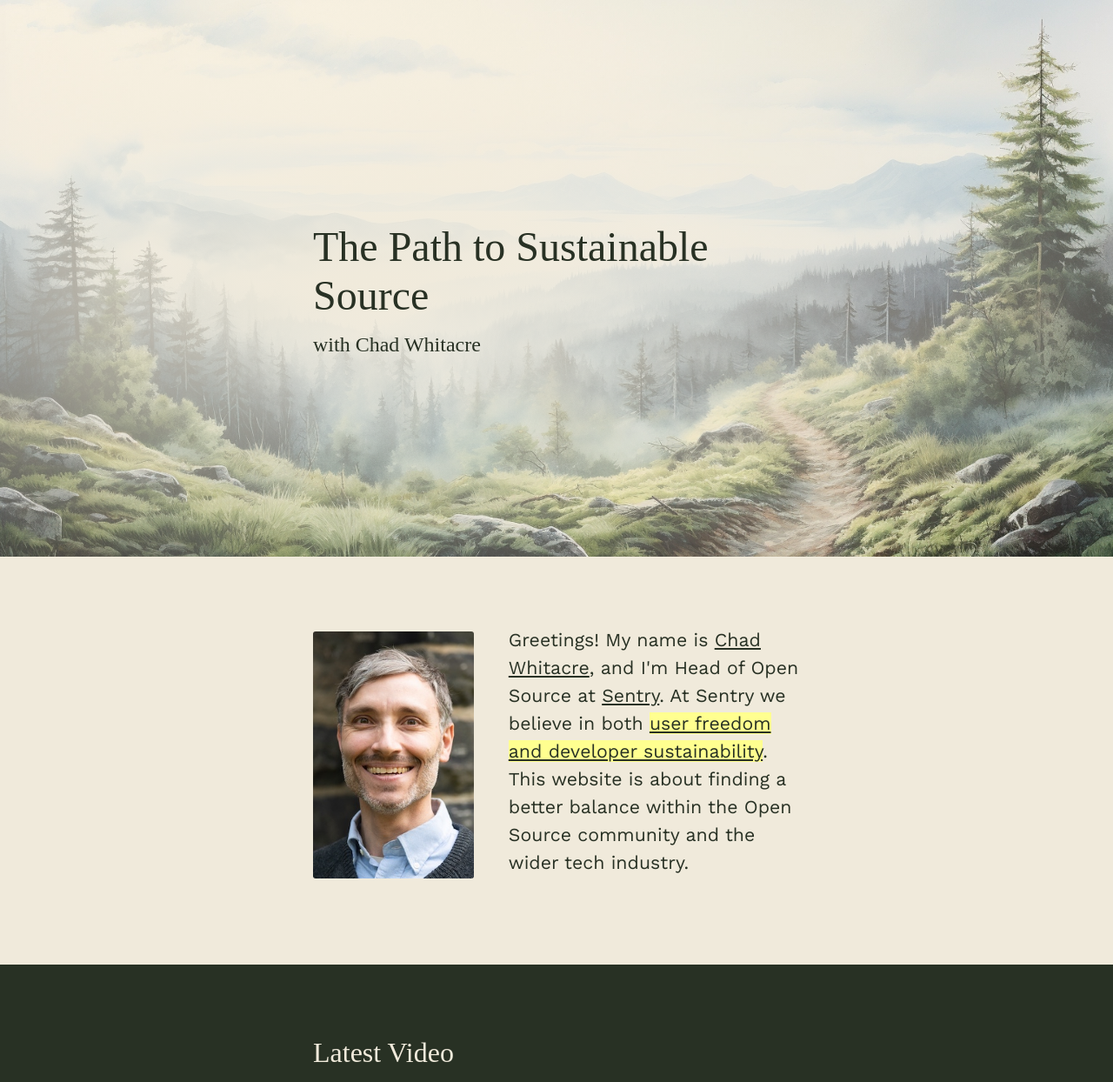
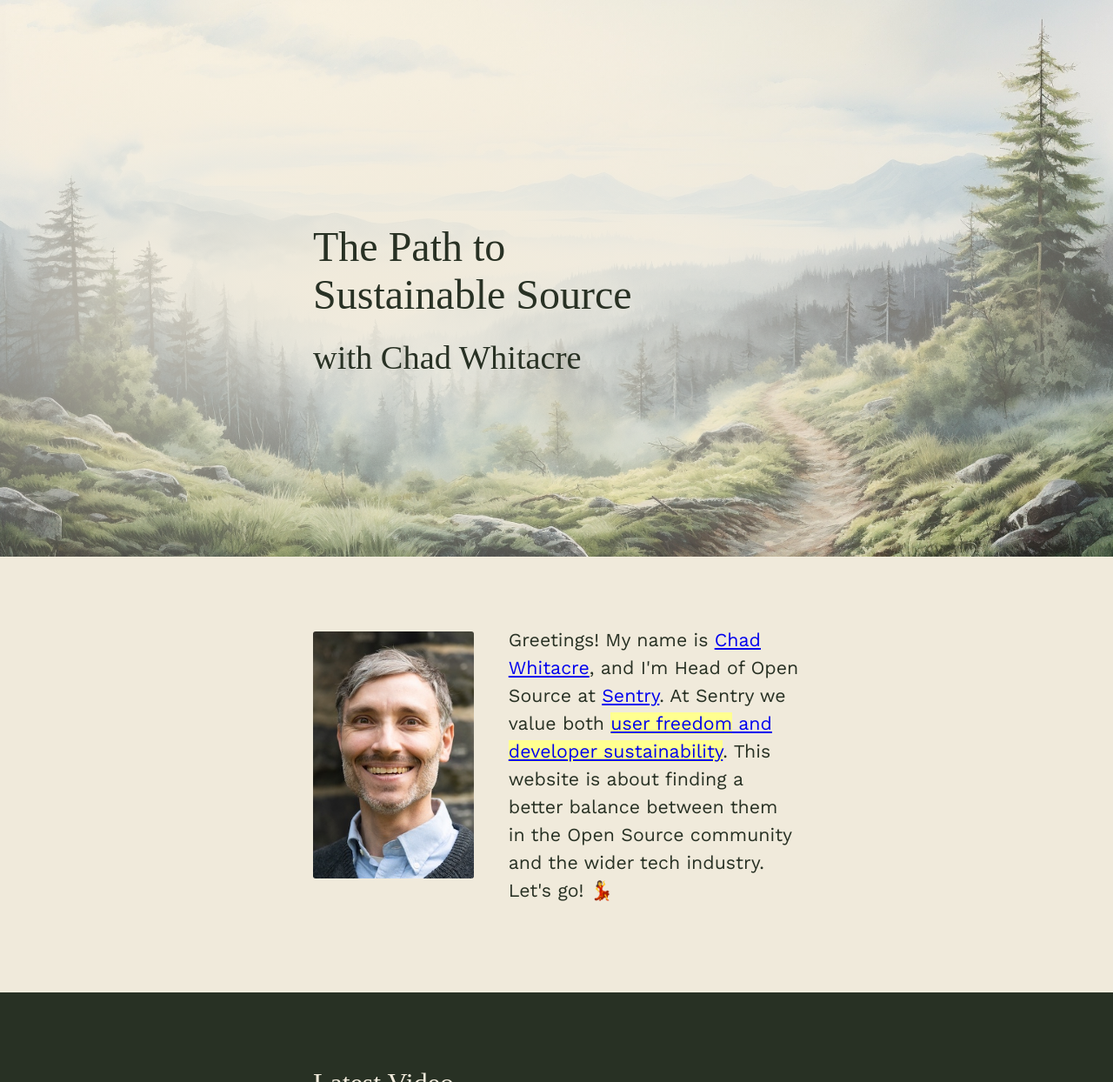
Before and after one commit to chadwhitacre/openpath, a Jekyll site: the page built from index.html, in a window 1280 px wide, cut to the strip 0-1244 px from the top of the page. Shown: the whole strip at 87% size. Built offline with Jekyll 4.4.1, drawn with Linux system fonts in a browser that asks for light colours; some web fonts are replaced.

Commit message:
I think this is better responsiveness?

```diff
--- a/_layouts/default.html
+++ b/_layouts/default.html
@@ -70,12 +70,12 @@
     class="{% if page.url == '/' %}homepage{% else %}inside-page{% endif %}"
   >
     <header>
-      <div class="content">
-        <a href="/">
-          <h1>The Path to Sustainable Source</h1>
-          <h2>with Chad Whitacre</h2>
-        </a>
-      </div>
+      <a href="/">
+        <div class="content">
+        <h1>The Path to <span>Sustainable Source</span></h1>
+        <h2>with Chad Whitacre</h2>
+        </div>
+      </a>
     </header>
     <article>{{ content }}</article>
     <footer>
--- a/assets/style.scss
+++ b/assets/style.scss
@@ -15,9 +15,10 @@
   padding: 0;
   box-sizing: border-box;
 }
+
 body {
   font:
-    normal 16pt/21pt "Work Sans",
+    normal 16pt/150% "Work Sans",
     sans-serif;
 
   &.homepage {
@@ -28,160 +29,30 @@
   }
 }
 
-div.content {
+.content {
+  display: block;
   max-width: 640px;
   margin: 0 auto;
   padding: 80px 40px;
 }
 
 h2 {
-  font: normal 24pt/32pt "Yatra One";
-  margin: 0 0 12pt;
+  font: normal 24pt/150% "Yatra One";
+  margin: 0 0 0.5vw;
 }
 h3 {
-  font: normal 21pt/28pt "Work Sans";
-  margin: 36pt 0 6pt;
+  font: normal 21pt/150% "Work Sans";
+  margin: 18pt 0 6pt;
 }
 p {
   margin: 0 0 16pt;
   padding: 0;
-  line-height: 1.5;
-}
-b,
-strong {
-  font-weight: normal;
-  background: var(--yellow);
-}
-
-ul {
-  width: 100%;
-}
-li {
-  display: block;
-  list-style: none;
-
-  img {
-    display: block;
-    height: 48px;
-  }
-}
-
-header {
-  a {
-    color: var(--black) !important;
-    text-decoration: none;
-  }
-}
-
-.homepage {
-  header {
-    height: 50vw; /* hero is 2:1 ratio */
-    color: var(--black);
-    background: radial-gradient(
-      farthest-corner at 33% 50%,
-      rgba(240, 234, 219, 1),
-      rgba(240, 234, 219, 0) 100%
-    );
-
-    .content {
-      padding: 20vw 40px 0;
-
-      h1 {
-        margin: 0;
-        padding: 0;
-        font: normal 36pt/42pt "Yatra One";
-
-        br {
-          display: none;
-        }
-      }
-
-      h2 {
-        margin: 0;
-        padding: 12pt 0 0;
-        font: normal 18pt/18pt "Yatra One";
-        white-space: nowrap;
-      }
-    }
-  }
-
-  section {
-    background: var(--white);
-    color: var(--black);
-
-    a {
-      color: var(--black);
-    }
-  }
-
-  .stream {
-    background: var(--black);
-    color: var(--white);
-
-    a {
-      color: var(--white);
-    }
-  }
-}
-
-.inside-page {
-  background: url("/assets/banner.webp") var(--white);
-  background-color: var(--black);
-  background-size: 100vw;
-  background-repeat: no-repeat;
-  background-attachment: fixed;
-
-  header {
-    margin: 0;
-    padding: 7vw 0 0;
-    height: 17.6432291666667vw; /* goofy aspect ratio on banner.webp */
-
-    background: radial-gradient(
-      farthest-corner at 20% 50%,
-      rgba(240, 234, 219, 1),
-      rgba(240, 234, 219, 0) 133%
-    );
-
-    .content {
-      padding: 0 40px;
-      h1,
-      h2 {
-        margin: 0;
-        padding: 0;
-      }
-      h1 {
-        display: inline;
-        font: normal 24pt/24pt "Yatra One";
-        br {
-          display: none;
-        }
-      }
-      h2 {
-        display: none;
-      }
-    }
-  }
-  article {
-    background: var(--white);
-    color: var(--black);
-    a {
-      color: var(--black);
-    }
-
-    h2 {
-      font: normal 24pt/32pt "Yatra One";
-    }
-
-    img {
-      width: 100%;
-    }
-  }
 }
 
 .meta {
   color: var(--green);
   font-size: 10pt;
-  margin-bottom: 24pt;
+  margin-bottom: 18pt;
 }
 
 img.headshot {
@@ -195,6 +66,12 @@
   display: block;
   margin: 12pt 0 0;
   float: right;
+}
+
+b,
+strong {
+  font-weight: normal;
+  background: var(--yellow);
 }
 
 .youtube {
@@ -225,6 +102,111 @@
   clear: both;
 }
 
+header {
+  .content {
+    height: 100%;
+    h1,
+    h2 {
+      margin: 0;
+      padding: 0;
+    }
+    h1 {
+      font: normal 26pt/115% "Yatra One";
+      span {
+        white-space: nowrap; /* work around zero-width &nbsp; in font */
+      }
+    }
+  }
+
+  a {
+    color: var(--black) !important;
+    text-decoration: none;
+  }
+}
+
+.homepage {
+  header {
+    height: 50vw; /* hero is 2:1 ratio */
+    color: var(--black);
+    background: radial-gradient(
+      farthest-corner at 33% 50%,
+      rgba(240, 234, 219, 1),
+      rgba(240, 234, 219, 0) 100%
+    );
+
+    .content {
+      padding: 20vw 40px 0;
+
+      h1 {
+        font-size: 36pt;
+      }
+
+      h2 {
+        padding-top: 2vw;
+        font-size: 3vw;
+        line-height: 3vw;
+        white-space: nowrap;
+      }
+    }
+  }
+
+  h3 {
+  }
+
+  section {
+    background: var(--white);
+    color: var(--black);
+  }
+
+  .stream {
+    background: var(--black);
+    color: var(--white);
+
+    a {
+      color: var(--white);
+    }
+  }
+}
+
+.inside-page {
+  background: url("/assets/banner.webp") var(--white);
+  background-color: var(--black);
+  background-size: 100vw;
+  background-repeat: no-repeat;
+  background-attachment: fixed;
+
+  header {
+    height: 17.6432291666667vw; /* goofy aspect ratio on banner.webp */
+
+    background: radial-gradient(
+      farthest-corner at 20% 50%,
+      rgba(240, 234, 219, 1),
+      rgba(240, 234, 219, 0) 133%
+    );
+
+    .content {
+      padding-top: 7vw;
+
+      h1 {
+        font-size: 26pt;
+      }
+      h2 {
+        display: none;
+      }
+    }
+  }
+  article {
+    background: var(--white);
+    color: var(--black);
+    a {
+      color: var(--black);
+    }
+    h3 {
+      margin-top: 36pt;
+    }
+  }
+}
+
 footer {
   background: var(--black);
   color: var(--white);
@@ -238,37 +220,42 @@
     padding: 0;
     text-align: center;
   }
+
   ul {
     width: 60%;
     min-width: 320px;
     columns: 4; /* should match number of icons */
     margin: 0 auto;
 
-    li img {
+    li {
+      display: block;
+      list-style: none;
+
+      img {
+        display: block;
+        margin: 0 auto;
         height: 32px;
-      margin: 0 auto;
+      }
     }
   }
 }
 
 @media (max-width: 640px) {
+  .inside-page {
+    header h1 {
+      font-size: 5vw;
+    }
+  }
   body {
-    font:
-      normal 15pt/18pt "Work Sans",
-      sans-serif;
+    font-size: 15pt;
   }
-  div.content {
+  img.headshot {
+    margin-right: 25px;
+  }
+  .content {
     padding: 40px;
   }
-  header h1 {
-    font-size: 24pt;
-    line-height: 30pt;
-  }
-  header h2 {
-    font-size: 14pt;
-    line-height: 14pt;
-    padding: 6pt 0 0;
-  }
+  article {
     h2 {
       font: normal 16pt/21pt "Yatra One";
       margin: 0 0 9pt;
@@ -278,27 +265,10 @@
       margin: 24pt 0 7pt;
     }
   }
+}
 @media (max-width: 440px) {
   body {
-    font:
-      normal 13pt/17pt "Work Sans",
-      sans-serif;
-  }
-  div.content {
-    padding: 40px;
-  }
-  header .content {
-    padding: 0 40px 0;
-  }
-  header h1 br {
-    display: inline;
-  }
-  header {
-    background: radial-gradient(
-      farthest-corner at 20% 50%,
-      rgba(240, 234, 219, 1),
-      rgba(240, 234, 219, 0) 100%
-    );
+    font-size: 13pt;
   }
 }
 
--- a/index.html
+++ b/index.html
@@ -10,13 +10,12 @@
       Greetings! My name is
       <a href="https://chadwhitacre.com/">Chad Whitacre</a>, and I'm Head of
       Open Source at <a href="https://sentry.io/welcome/">Sentry</a>. At Sentry
-      we believe in both
-      <b
-        ><a href="https://blog.sentry.io/sentrys-open-source-values/"
-          >user freedom and developer sustainability</a
-        ></b
-      >. This website is about finding a better balance within the Open Source
-      community and the wider tech industry.
+      we value both
+
+      <a href="https://blog.sentry.io/sentrys-open-source-values/"
+        ><b>user freedom</b> and <b>developer sustainability</b></a
+      >. This website is about finding a better balance between them in the Open
+      Source community and the wider tech industry. Let's go! 💃
     </p>
   </div>
 </section>
```
Lines whose indentation alone changed are shown as unchanged.
